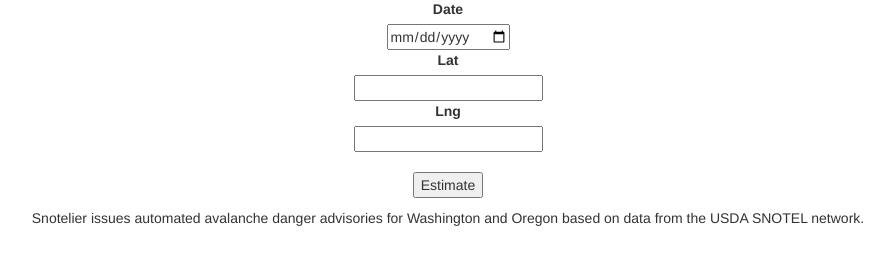
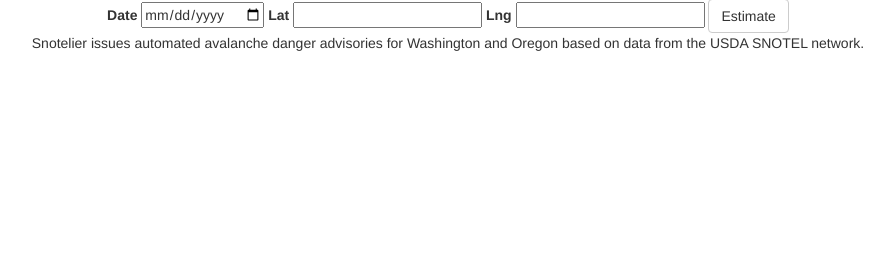
Before and after one commit to baldwint/snotelier, a Flask app: page / in a window 1280 px wide. Shown: the part 610-888 px from the top of the page, without its empty margins (192-1086 px from the left). After the commit the page ends 661 px from the top, so only its background shows below. Run offline with Flask 2, Linux system fonts and the light colour scheme; parts of the project's set-up code (start-up, migrations or seed data) failed here and were passed over; some libraries are stand-ins or nearby versions.

Commit message:
Get bootstrap form styling
This actually took forever, I wasted time on the Flask-WTF package
which is unnecessary.

```diff
--- a/snotelier/templates/_formhelpers.html
+++ b/snotelier/templates/_formhelpers.html
@@ -1,6 +1,8 @@
 {% macro render_field(field) %}
-  <dt>{{ field.label }}
-  <dd>{{ field(**kwargs)|safe }}
+  <div class="form-group">
+      {{ field.label }}
+      {{ field(**kwargs)|safe }}
+  </div>
   {% if field.errors %}
     <ul class=errors>
     {% for error in field.errors %}
@@ -8,5 +10,4 @@
     {% endfor %}
     </ul>
   {% endif %}
-  </dd>
 {% endmacro %}
--- a/snotelier/templates/input.html
+++ b/snotelier/templates/input.html
@@ -8,14 +8,12 @@
 
 <div id="map"></div>
 
-<form method=post action="/result">
-  <dl>
+<form class="form-inline" role="form" method="post" action="/result">
       {# {{ render_field(form.username) }} #}
     {{ render_field(form.date) }}
     {{ render_field(form.lat) }}
     {{ render_field(form.lng) }}
-  </dl>
-  <p><input type=submit value=Estimate>
+    <button type="submit" class="btn btn-default">Estimate</button>
 </form>
 
 <p>Snotelier issues automated avalanche danger advisories for
```
